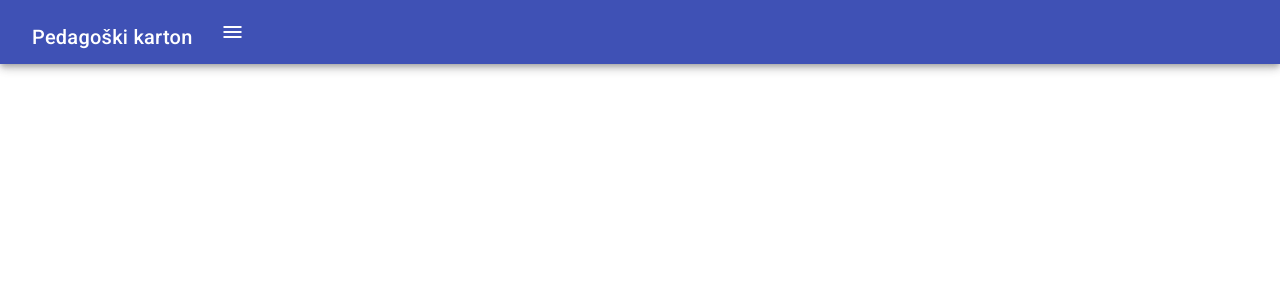
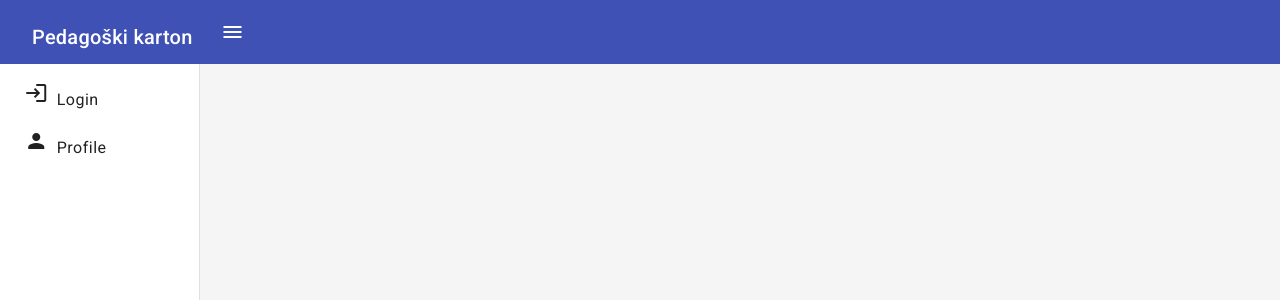
Before and after one commit to njevtic22/sbnz-project, an Angular app in the folder client-app/: page / in a window 1280 px wide. Shown: the top 300 px of the page. Built offline with nearby package versions, Linux system fonts and the light colour scheme.

Commit message:
Implemented sidebar.

```diff
--- a/client-app/src/app/app.component.html
+++ b/client-app/src/app/app.component.html
@@ -1 +1,2 @@
-<app-header></app-header>
+<app-header (menuClick)="sidebar.toggle()"></app-header>
+<app-sidebar #sidebar></app-sidebar>
--- /dev/null
+++ b/client-app/src/app/components/sidebar/sidebar.component.html
@@ -0,0 +1,26 @@
+<mat-sidenav-container>
+    <mat-sidenav
+        mode="side"
+        class="mat-elevation-z5"
+        [(opened)]="opened"
+        [style.width.%]="12"
+    >
+        <mat-nav-list>
+            <a mat-list-item routerLink="/login">
+                <mat-icon>login</mat-icon>
+                <span mat-line>Login</span>
+            </a>
+
+            <a mat-list-item routerLink="/profile">
+                <mat-icon>person</mat-icon>
+                <span mat-line>Profile</span>
+            </a>
+        </mat-nav-list>
+    </mat-sidenav>
+
+    <mat-sidenav-content>
+        <div class="content">
+            <router-outlet></router-outlet>
+        </div>
+    </mat-sidenav-content>
+</mat-sidenav-container>
--- /dev/null
+++ b/client-app/src/app/components/sidebar/sidebar.component.scss
@@ -0,0 +1,31 @@
+mat-sidenav-container {
+    &.mat-sidenav-container {
+        width: 100vw;
+        height: calc(100vh - 64px);
+        background: whitesmoke;
+        position: fixed;
+    }
+    & > mat-sidenav {
+        background: white;
+        width: 15vw;
+        min-width: 200px !important;
+    }
+    .content {
+        padding: 2%;
+    }
+}
+
+mat-icon,
+span {
+    margin-left: 5%;
+}
+
+.sidebar-bottom {
+    position: absolute;
+    bottom: 0;
+    width: 100%;
+}
+
+.logout-button {
+    width: 100%;
+}
--- /dev/null
+++ b/client-app/src/app/components/sidebar/sidebar.component.ts
@@ -0,0 +1,17 @@
+import { Component } from "@angular/core";
+import { Router } from "@angular/router";
+
+@Component({
+    selector: "app-sidebar",
+    templateUrl: "./sidebar.component.html",
+    styleUrls: ["./sidebar.component.scss"],
+})
+export class SidebarComponent {
+    opened: boolean = true;
+
+    constructor(private router: Router) {}
+
+    toggle(): void {
+        this.opened = !this.opened;
+    }
+}
```
Also changed, not shown: client-app/src/app/app.module.ts (+8 -5 lines), 1 other file (tests, documents, lock files or other folders).
